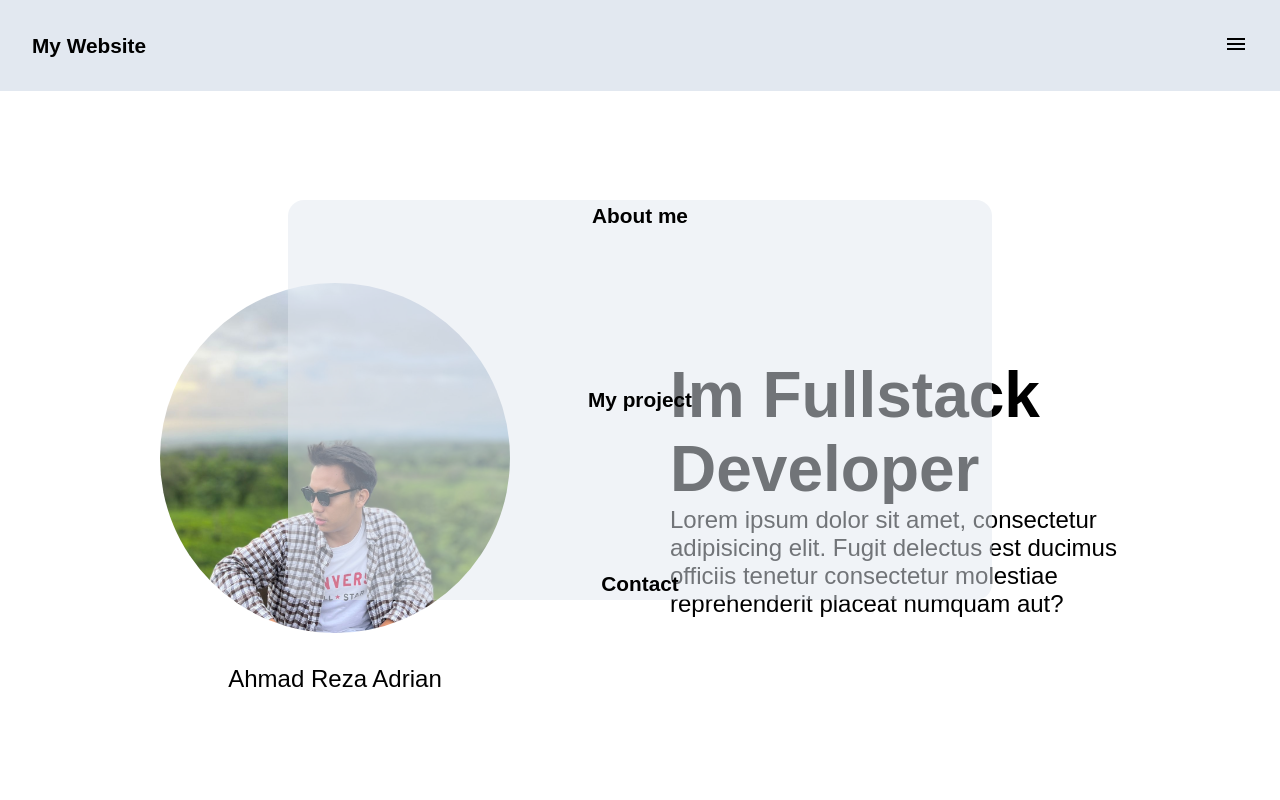
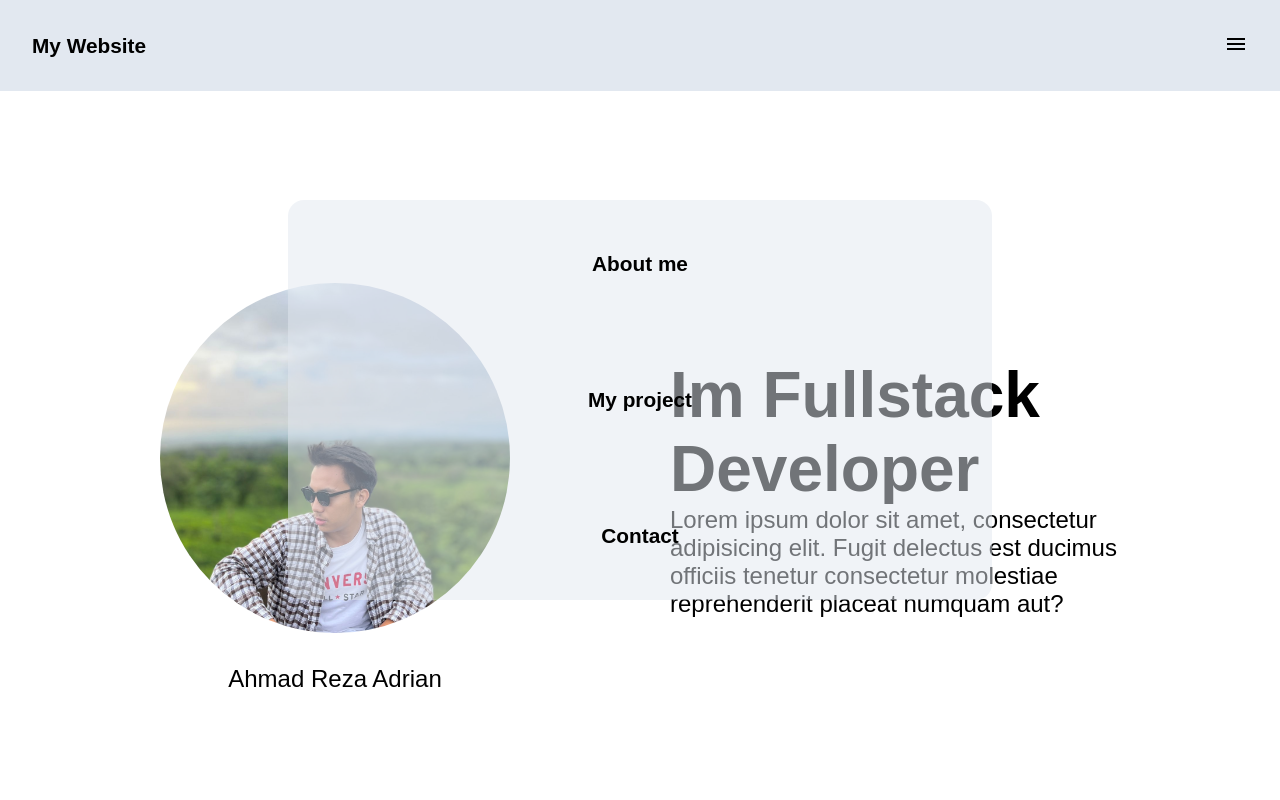
Before and after one commit to rezadrian01/portofolio-coba, a plain HTML site: page index.html in a window 1280 px wide. Shown: the top 800 px of the page. Drawn offline with Linux system fonts and the light colour scheme.

Commit message:
Update index.html

```diff
--- a/index.html
+++ b/index.html
@@ -217,7 +217,7 @@
             flex-direction: column;
             justify-content: center;
             height: 50vh;
-            gap: 10rem;
+            gap: 7rem;
             align-items: center;
             margin: auto;
             list-style-type: none;
```
